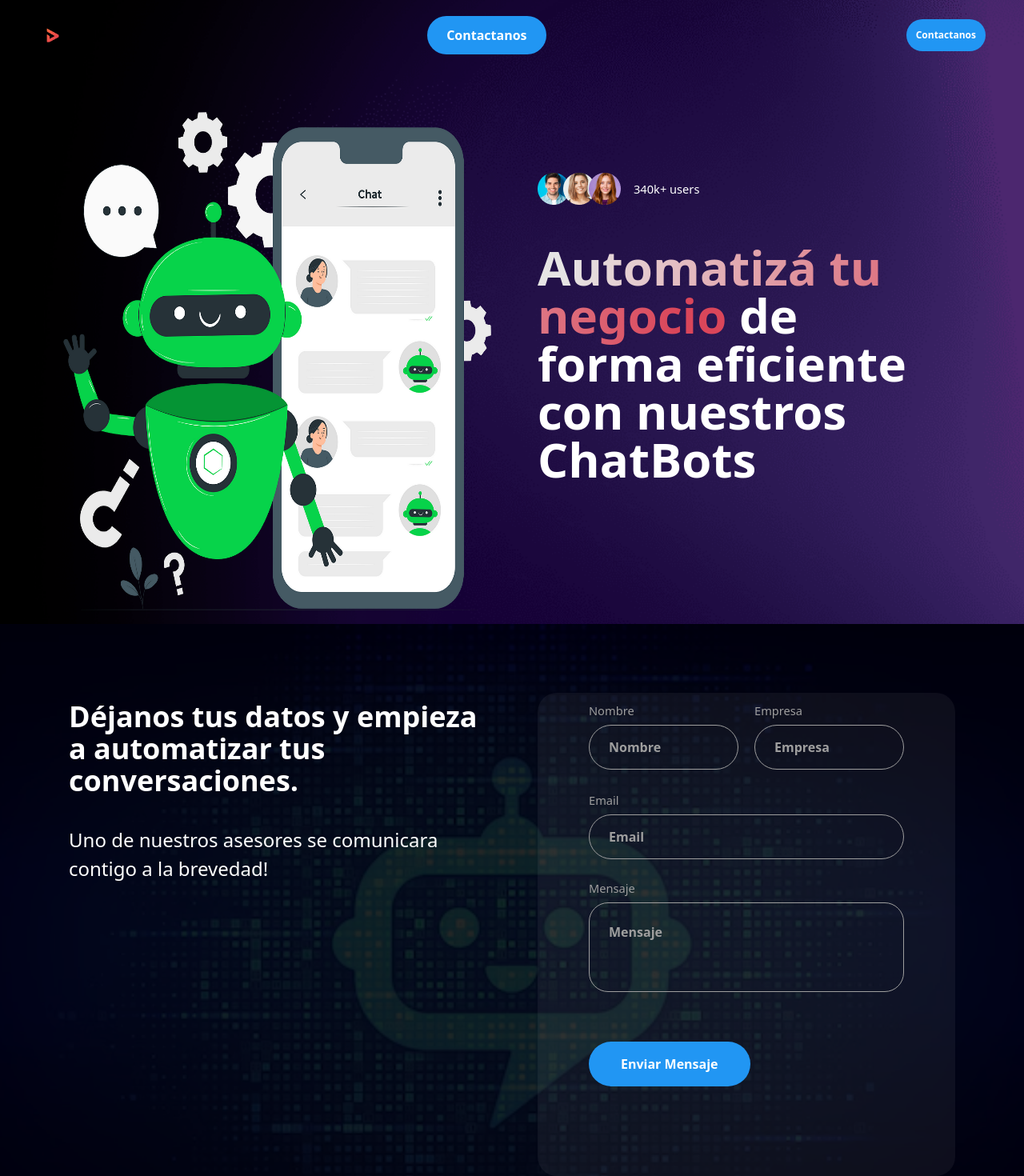
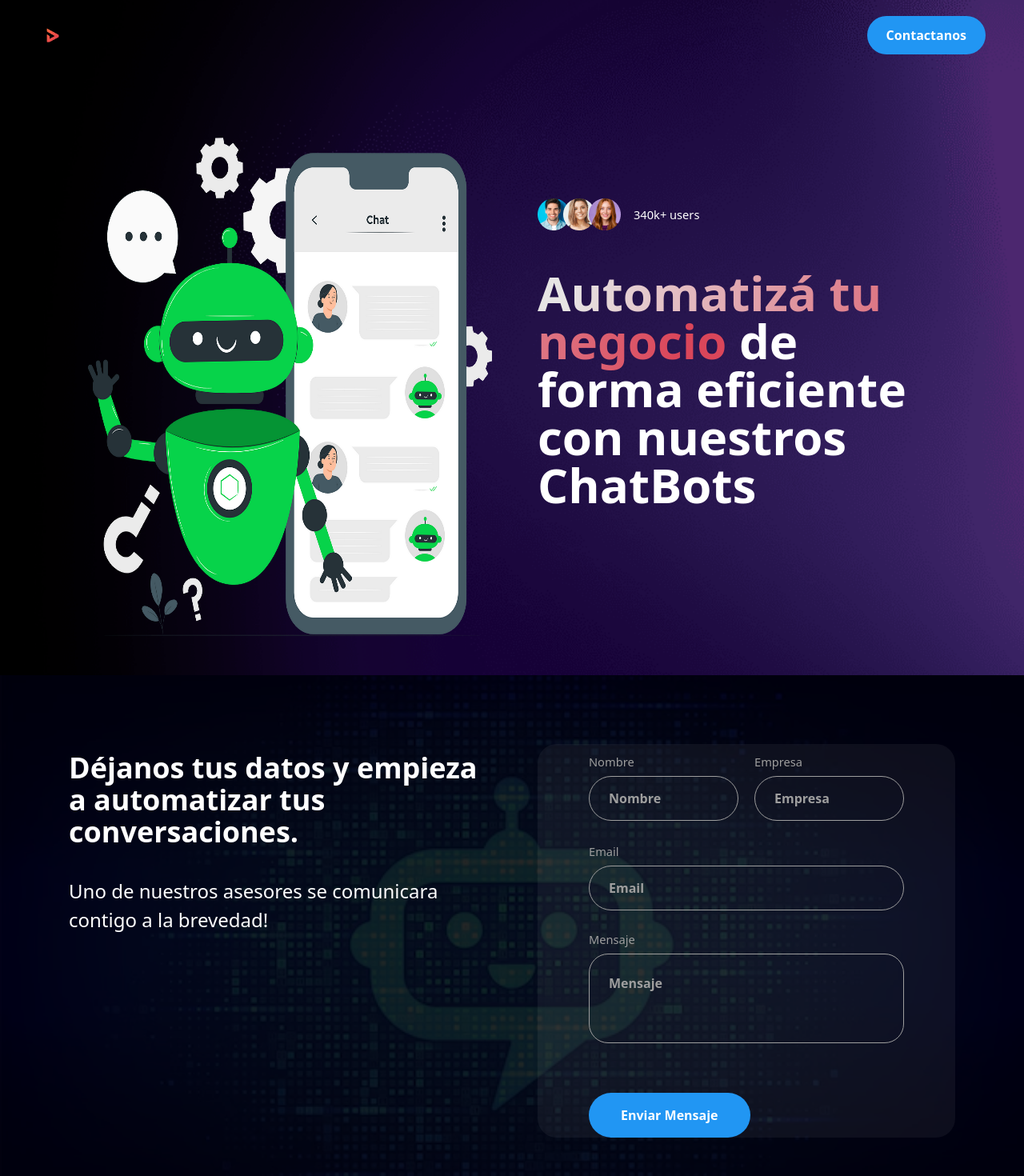
Before and after one commit to deevpfa/bot-wsp, a Next.js app: page / in a window 1280 px wide. Shown: the top 1470 px of the page at 80% size. Built offline with nearby package versions, Linux system fonts and the light colour scheme; no server answers.

Commit message:
first commit

```diff
--- a/src/pages/index.tsx
+++ b/src/pages/index.tsx
@@ -31,17 +31,17 @@ export default function Home() {
                 </svg>
               </a>
               {/* <a className="inline-flex justify-center items-center text-center h-12 p-5 px-6 font-semibold text-white hover:text-black focus:text-black bg-transparent hover:bg-gray-50 focus:bg-gray-50 border border-gray-100 rounded-full focus:ring-4 focus:ring-gray-200 focus:ring-opacity-50 transition duration-200" href="#">Login</a> */}
-              <a className="inline-flex justify-center items-center text-center h-12 p-5 px-6 font-semibold text-white hover:text-white focus:text-white bg-blue-500 hover:bg-blue-600 focus:bg-blue-600 rounded-full focus:ring-4 focus:ring-blue-200 transition duration-200" href="#form">Contactanos</a>
+              <a className="lg:inline-flex justify-center hidden items-center text-center h-12 p-5 px-6 font-semibold text-white hover:text-white focus:text-white bg-blue-500 hover:bg-blue-600 focus:bg-blue-600 rounded-full focus:ring-4 focus:ring-blue-200 transition duration-200" href="#form">Contactanos</a>
             </div>
 
-            <a className="inline-flex justify-center items-center text-center p-3 text-xs font-semibold text-white hover:text-white focus:text-white bg-blue-500 hover:bg-blue-600 focus:bg-blue-600 rounded-full focus:ring-4 focus:ring-blue-200 transition duration-200" href="#form">Contactanos</a>
+            <a className="inline-flex lg:hidden justify-center items-center text-center p-3 text-xs font-semibold text-white hover:text-white focus:text-white bg-blue-500 hover:bg-blue-600 focus:bg-blue-600 rounded-full focus:ring-4 focus:ring-blue-200 transition duration-200" href="#form">Contactanos</a>
           </div>
         </nav>
 
 
         <div className="container mx-auto px-4">
           <div className="relative z-10 py-12 lg:py-0 md:pb-36">
-            <div className="flex flex-wrap items-center -m-8">
+            <div className="flex flex-wrap items-center">
               <div className="w-full md:w-1/2">
                 <div className="flex flex-wrap justify-center">
                   <div className="relative w-auto p-5 lg:p-0">
@@ -94,7 +94,7 @@ export default function Home() {
                 </div>
               </div>
               <div className="w-full md:w-1/2 p-8">
-                <form action="#" className="pb-28 px-16 max-w-2xl mx-auto bg-white bg-opacity-5 w-full rounded-3xl">
+                <form action="#" className=" lg:px-16 max-w-2xl mx-auto bg-white bg-opacity-5 w-full rounded-3xl">
                   <div className="flex flex-wrap -m-2.5 mb-4">
                     <div className="w-full md:w-1/2 p-2.5">
                       <label htmlFor="contact-input-01-1" className="mb-2 inline-block text-sm text-gray-500 font-medium">Nombre</label>
--- a/src/styles/globals.sass
+++ b/src/styles/globals.sass
@@ -136,8 +136,7 @@ p
 .background-image
 	position: relative
 	width: 100%
-	height: 100vh
-	overflow: hidden
+	height: 100%
 
 	&::before
 		content: ""
```
